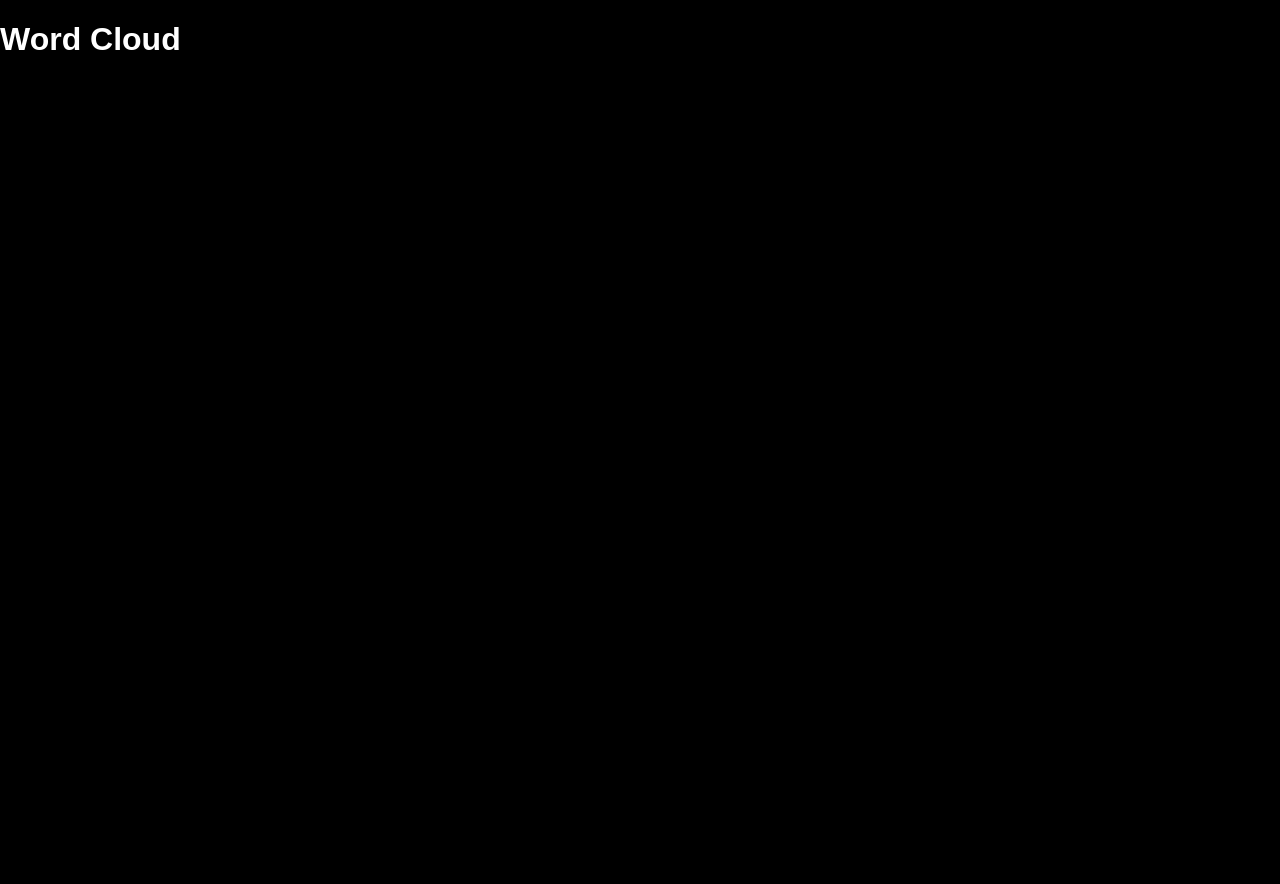
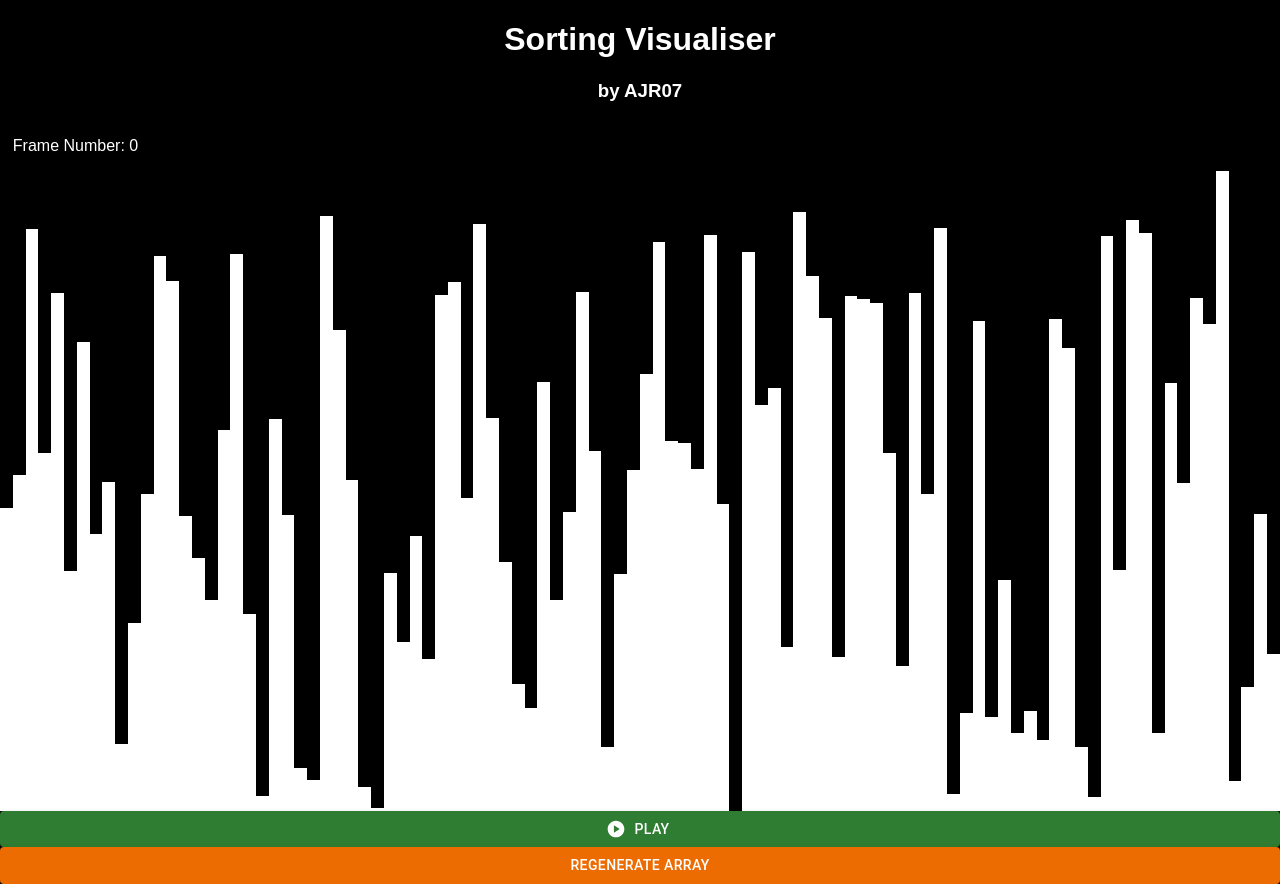
Before and after one commit to AJR07/Sorting-Algorithms, a React (Vite) app: page / in a window 1280 px wide. Before the commit the page ends 821 px from the top, so only its background shows below. Built offline with nearby package versions, Linux system fonts and the light colour scheme.

Commit message:
:sparkles: UI built yay!

```diff
--- a/index.html
+++ b/index.html
@@ -4,7 +4,7 @@
         <meta charset="UTF-8" />
         <link rel="icon" type="image/svg+xml" href="/" />
         <meta name="viewport" content="width=device-width, initial-scale=1.0" />
-        <title>Word Cloud!</title>
+        <title>Sorting Visualiser!</title>
     </head>
     <body style="margin: 0vw">
         <div id="root"></div>
--- a/package.json
+++ b/package.json
@@ -1,5 +1,5 @@
 {
-    "name": "word-cloud",
+    "name": "sorting",
     "private": true,
     "version": "0.0.0",
     "scripts": {
@@ -10,6 +10,10 @@
         "prepare": "husky install"
     },
     "dependencies": {
+        "@emotion/react": "^11.11.0",
+        "@emotion/styled": "^11.11.0",
+        "@mui/icons-material": "^5.11.16",
+        "@mui/material": "^5.13.1",
         "react": "^17.0.2",
         "react-dom": "^17.0.2"
     },
--- a/src/index.tsx
+++ b/src/index.tsx
@@ -1,7 +1,7 @@
 import React from "react";
 import ReactDOM from "react-dom";
 import "./index.css";
-import WordCloud from "./wordcloud/wordcloud";
+import WordCloud from "./main";
 
 // root of the app
 // renders the entire app in the div with id "root"
--- /dev/null
+++ b/src/main.tsx
@@ -0,0 +1,86 @@
+import { Button, Stack } from "@mui/material";
+import { useState } from "react";
+import PlayCircleIcon from "@mui/icons-material/PlayCircle";
+import StopCircleIcon from "@mui/icons-material/StopCircle";
+import generateRandomArray from "./utils/generatearray";
+import Element from "./types/element";
+
+export default function WordCloud() {
+    let [frames, setFrames] = useState<number>(0);
+    let [intervalID, setIntervalID] = useState<number | null>(null);
+    let [arr, setArr] = useState<Element[]>(generateRandomArray(0, 10000, 100));
+    let largestValue = Math.max(...arr.map((value) => value.value));
+
+    return (
+        <div>
+            <h1 className="center">Sorting Visualiser</h1>
+            <h3 className="center">by AJR07</h3>
+            <Stack>
+                <p style={{ marginLeft: "1%" }}>Frame Number: {frames}</p>
+
+                <Stack direction="row">
+                    {arr.map((value, index) => {
+                        return (
+                            <div
+                                key={index}
+                                style={{
+                                    marginTop: `${
+                                        (value.value / largestValue) * 80
+                                    }vh`,
+                                    height: `${
+                                        ((largestValue - value.value) /
+                                            largestValue) *
+                                        80
+                                    }vh`,
+                                    width: `${100 / arr.length}%`,
+                                    backgroundColor: value.selected
+                                        ? "red"
+                                        : "white",
+                                    display: "inline-block",
+                                }}
+                            ></div>
+                        );
+                    })}
+                </Stack>
+                <Button
+                    fullWidth
+                    variant="contained"
+                    color={intervalID === null ? "success" : "error"}
+                    startIcon={
+                        intervalID === null ? (
+                            <PlayCircleIcon />
+                        ) : (
+                            <StopCircleIcon />
+                        )
+                    }
+                    onClick={() => {
+                        if (!intervalID) {
+                            setIntervalID(
+                                setInterval(() => {
+                                    setFrames(frames++);
+                                }, 100)
+                            );
+                        } else {
+                            clearInterval(intervalID);
+                            setIntervalID(null);
+                        }
+                    }}
+                >
+                    {intervalID === null ? "Play" : "Stop"}
+                </Button>
+
+                <Button
+                    fullWidth
+                    variant="contained"
+                    color="warning"
+                    disabled={intervalID !== null}
+                    onClick={() => {
+                        setArr(generateRandomArray(0, 10000, 100));
+                    }}
+                >
+                    Regenerate Array
+                </Button>
+            </Stack>
+        </div>
+    );
+}
--- /dev/null
+++ b/src/types/element.ts
@@ -0,0 +1,4 @@
+export default interface Element {
+    value: number;
+    selected: boolean;
+}
--- /dev/null
+++ b/src/utils/generatearray.ts
@@ -0,0 +1,16 @@
+import Element from "../types/element";
+
+export default function generateRandomArray(
+    min: number,
+    max: number,
+    size: number
+) {
+    const randomArray = [];
+    for (let i = 0; i < size; i++) {
+        randomArray.push({
+            value: Math.floor(Math.random() * (max - min + 1)) + min,
+            selected: false,
+        } as Element);
+    }
+    return randomArray;
+}
--- a/src/wordcloud/wordcloud.tsx
+++ /dev/null
@@ -1,7 +0,0 @@
-export default function WordCloud() {
-    return (
-        <div>
-            <h1>Word Cloud</h1>
-        </div>
-    );
-}
```
Also changed, not shown: firebase.json, 1 other file (tests, documents, lock files or other folders).
